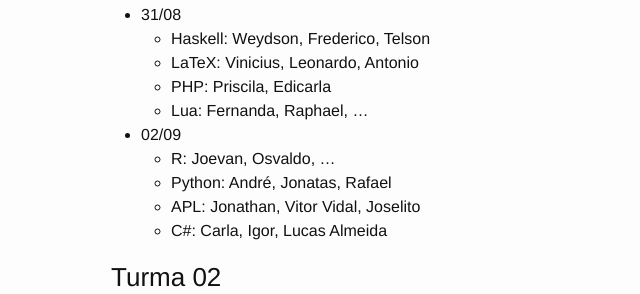
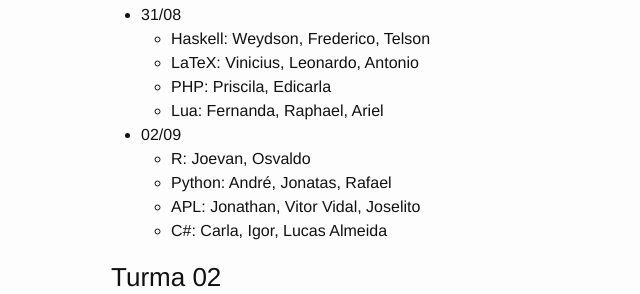
Before and after one commit to rodrigorgs/mata56-20161, a Jekyll site: the page built from ava-seminario.md, in a window 1280 px wide and 900 px high, scrolled down 1433 px. Shown: the part 158-452 px from the top of the window, without its empty margins (159-799 px from the left). Built offline with Jekyll 4.4.1, drawn with Linux system fonts in a browser that asks for light colours.

Commit message:
Adiciona Ariel a sua equipe.

```diff
--- a/ava-seminario.md
+++ b/ava-seminario.md
@@ -57,9 +57,9 @@ date: 2016-08-26 16:40:00 -0300
     + Haskell: Weydson, Frederico, Telson
     + LaTeX: Vinicius, Leonardo, Antonio
     + PHP: Priscila, Edicarla
-    + Lua: Fernanda, Raphael, ...
+    + Lua: Fernanda, Raphael, Ariel
 - 02/09
-    + R: Joevan, Osvaldo, ...
+    + R: Joevan, Osvaldo
     + Python: André, Jonatas, Rafael
     + APL: Jonathan, Vitor Vidal, Joselito
     + C#: Carla, Igor, Lucas Almeida
```
